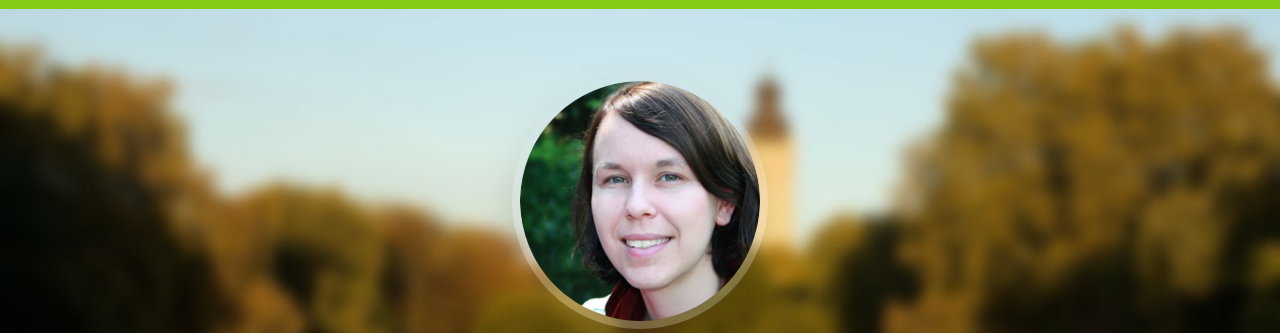
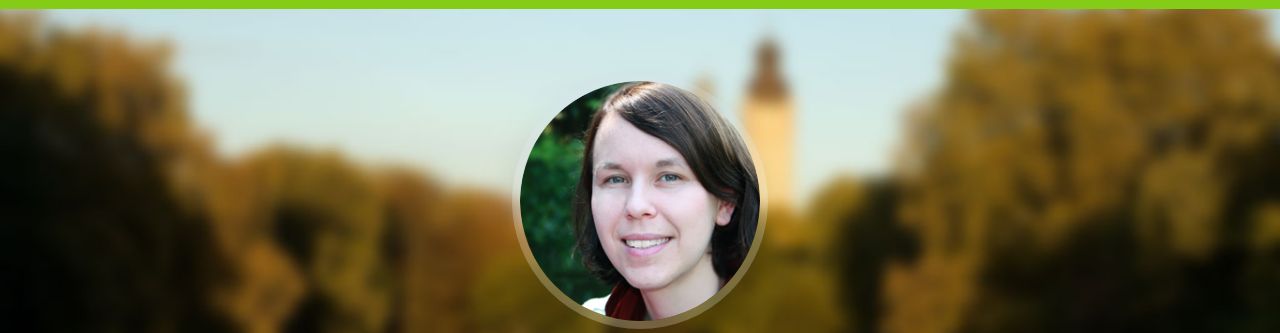
Before and after one commit to NULLzuEINS/tagesmutter-peters-de, an Astro site in the folder app/: page / in a window 1280 px wide. Shown: the part 79-412 px from the top of the page. Built offline with nearby package versions, Linux system fonts and the light colour scheme; Astro itself is replaced by a stand-in of ours.

Commit message:
💄 style: update background position in Hero component

```diff
--- a/app/src/components/Hero.astro
+++ b/app/src/components/Hero.astro
@@ -4,7 +4,7 @@ const lang = getLangFromUrl(Astro.url);
 const t = useTranslations(lang);
 ---
 
-<header class="h-screen bg-cover sm:h-auto" style="background-image: url('/images/leipzig.jpg">
+<header class="h-screen bg-cover sm:h-auto bg-center" style="background-image: url('/images/leipzig.jpg">
 	<div class="px-4 py-8 mx-auto antialiased text-center max-w-screen-xl lg:py-16 lg:px-12">
 		<div class="flex flex-col items-center justify-center">
 			<img src="/images/jeanine-peters.png" alt={t("header.alt.portrait")} class="w-64 h-64 mb-4 border-8 rounded-full dark:border-slate-800 border-slate-300 border-opacity-25 dark:border-opacity-35 shadow-2xl" />
```
